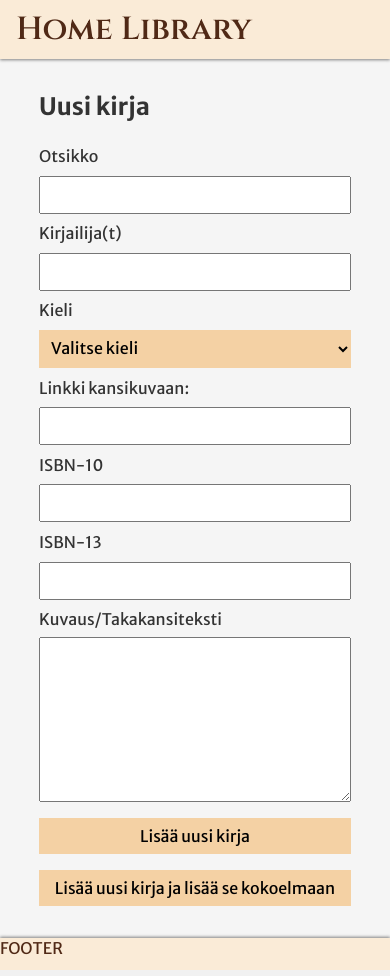
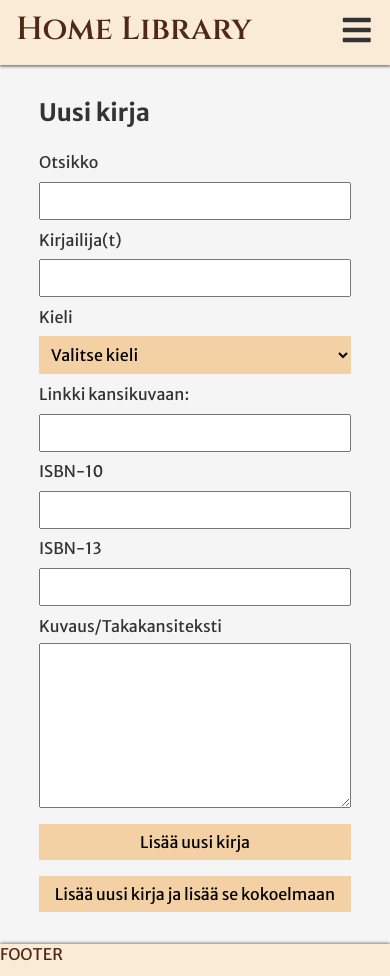
Before and after one commit to MarEf/HomeLibrary, a PHP site: page /book.php in a window 390 px wide. Run offline with PHP 8.4, Linux system fonts and the light colour scheme; data that the repository does not hold is empty.

Commit message:
Navigation menu for mobile

```diff
--- a/book.php
+++ b/book.php
@@ -47,7 +47,9 @@ function list_languages($languages)
     <meta charset="UTF-8">
     <meta http-equiv="X-UA-Compatible" content="IE=edge">
     <meta name="viewport" content="width=device-width, initial-scale=1.0">
+    <script src="script.js"></script>
     <link rel="stylesheet" href="style.css">
+    <link rel="stylesheet" href="https://use.fontawesome.com/releases/v5.15.4/css/all.css" />
     <title>Document</title>
 </head>
 
--- a/book_lookup.php
+++ b/book_lookup.php
@@ -120,7 +120,9 @@ function print_results($result)
     <meta charset="UTF-8">
     <meta http-equiv="X-UA-Compatible" content="IE=edge">
     <meta name="viewport" content="width=device-width, initial-scale=1.0">
+    <script src="script.js"></script>
     <link rel="stylesheet" href="style.css">
+    <link rel="stylesheet" href="https://use.fontawesome.com/releases/v5.15.4/css/all.css" />
     <title>Home Library</title>
 </head>
 
--- a/header.html
+++ b/header.html
@@ -1,3 +1,17 @@
 <header>
-    <h1>Home Library</h1>
+    <div class="menu" id="mainMenu">
+        <div id="title-and-nav">
+            <h1>Home Library</h1>
+            <a href="javascript:void(0);" class="icon" onclick="openMenu()">
+                <i class="fa fa-bars menu-closed"></i>
+                <i class="fa fa-xmark menu-opened"></i>
+            </a>
+        </div>
+
+        <a href="book_lookup.php">Selaa kirjoja</a>
+        <a href="isbn_lookup.php">Hae kirja</a>
+        <a href="">Oma kokoelma</a>
+        <a href="feedback.php">Anna palautetta</a>
+        <a href="">Kirjaudu Sisään</a>
+    </div>
 </header>
--- a/index.php
+++ b/index.php
@@ -5,7 +5,9 @@
     <meta charset="UTF-8">
     <meta http-equiv="X-UA-Compatible" content="IE=edge">
     <meta name="viewport" content="width=device-width, initial-scale=1.0">
+    <script src="script.js"></script>
     <link rel="stylesheet" href="style.css">
+    <link rel="stylesheet" href="https://use.fontawesome.com/releases/v5.15.4/css/all.css" />
     <title>Home Library</title>
 </head>
 
--- a/isbn_lookup.php
+++ b/isbn_lookup.php
@@ -124,7 +124,9 @@ if (isset($_POST["search"])) {
     <meta charset="UTF-8">
     <meta http-equiv="X-UA-Compatible" content="IE=edge">
     <meta name="viewport" content="width=device-width, initial-scale=1.0">
+    <script src="script.js"></script>
     <link rel="stylesheet" href="style.css">
+    <link rel="stylesheet" href="https://use.fontawesome.com/releases/v5.15.4/css/all.css" />
     <title>Home Library</title>
 </head>
 
--- /dev/null
+++ b/script.js
@@ -0,0 +1,9 @@
+// Avaa ja sulje menu
+function openMenu() {
+    let item = document.getElementById("mainMenu");
+    if (item.className === "menu") {
+        item.className += " opened";
+    } else {
+        item.className = "menu";
+    }
+}
--- a/style.css
+++ b/style.css
@@ -6,6 +6,7 @@
     --main-color: #F5F5F5;
     --header-color: #FAEBD7;
     --header-font-color: hsl(19, 56%, 20%);
+    --menu-select: hsl(34, 78%, 75%);
     --main-font-color: hsl(0, 0%, 20%);
     --placeholder-font-color: hsl(0, 0%, 70%);
     --shadow-color: gray;
@@ -91,6 +92,69 @@ footer {
     color: var(--header-font-color);
 }
 
+/*Menu*/
+
+i {
+    color: var(--main-font-color);
+    font-size: 2rem;
+}
+
+#title-and-nav {
+    width: 100%;
+    display: flex;
+    flex-direction: row;
+    justify-content: space-between;
+
+}
+
+#title-and-nav a {
+    padding: 0.7rem;
+}
+
+#title-and-nav a:hover {
+    background-color: var(--header-color);
+}
+
+.menu {
+    overflow: hidden;
+    background-color: var(--header-color);
+    display: flex;
+    flex-wrap: nowrap;
+    box-shadow: 0 1px 3px var(--shadow-color);
+    justify-content: flex-end;
+}
+
+.menu a {
+    display: none;
+}
+
+.menu a.icon {
+    display: block;
+    font-size: 2rem;
+}
+
+.menu a:hover {
+    background-color: var(--menu-select);
+}
+
+/*Menun avaus ja sulkeminen*/
+.menu.opened {
+    position: relative;
+    flex-direction: column;
+}
+
+.menu.opened a.icon {
+    order: 1;
+}
+
+.menu.opened a {
+    display: block;
+    text-align: right;
+    padding: 0.5rem;
+    order: 2;
+}
+
+/*Content*/
 h1 {
     padding: 0.5rem 1rem;
 }
@@ -101,6 +165,10 @@ h2 {
 
 p {
     margin-bottom: 0.7em;
+}
+
+a {
+    text-decoration: none;
 }
 
 table {
```
Also changed, not shown: feedback.php (added, +30 -0 lines).
